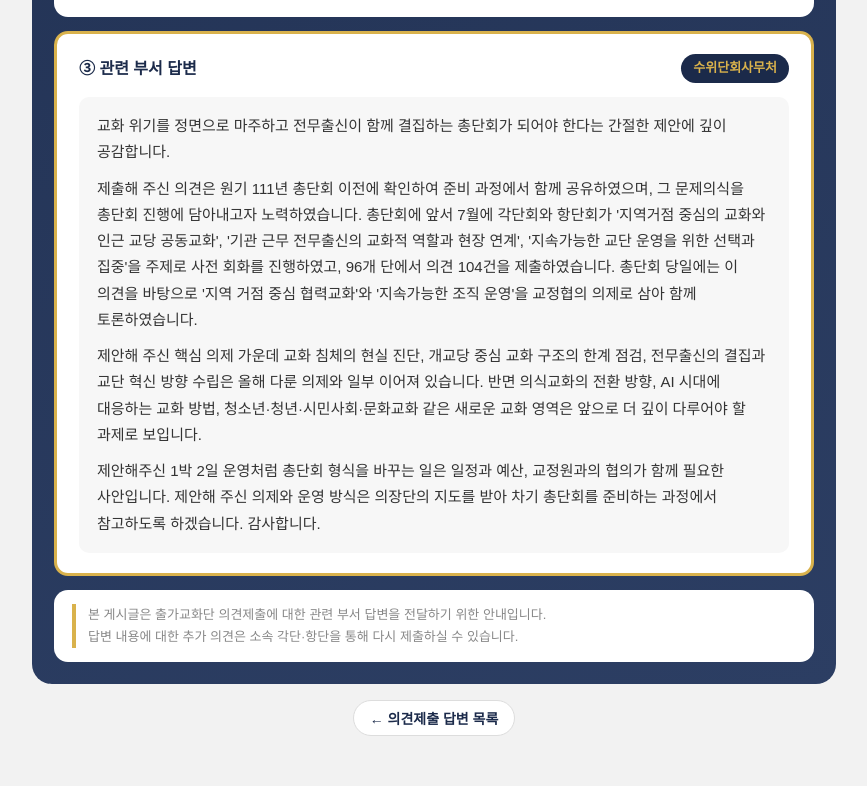
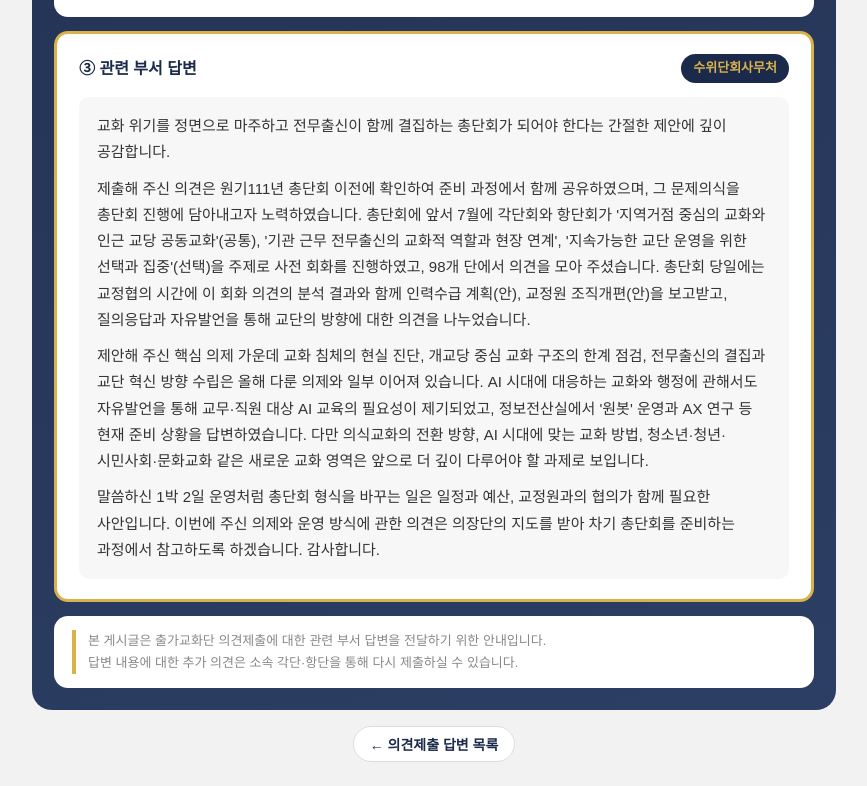
Before and after one commit to comechoi7-crypto/Opinions, a plain HTML site: page chongdanhoe-proposal/index.html in a window 1280 px wide. Shown: the part 1232-2018 px from the top of the page, without its empty margins (206-1073 px from the left). Before the commit the page ends 1992 px from the top, so only its background shows below. Drawn offline with Linux system fonts and the light colour scheme.

Commit message:
총단회 제안 답변 내용 수정
Co-Authored-By: Claude Opus 5.5 <noreply@anthropic.com>
Claude-Session: https://claude.ai/code/session_018HMcApoo72XtLDGhoTqwx5

```diff
--- a/chongdanhoe-proposal/index.html
+++ b/chongdanhoe-proposal/index.html
@@ -67,9 +67,9 @@
     </div>
     <div style="background:#F7F7F7;border-radius:10px;padding:16px 18px;font-size:15px;">
       <p style="margin:0 0 10px;">교화 위기를 정면으로 마주하고 전무출신이 함께 결집하는 총단회가 되어야 한다는 간절한 제안에 깊이 공감합니다.</p>
-      <p style="margin:0 0 10px;">제출해 주신 의견은 원기 111년 총단회 이전에 확인하여 준비 과정에서 함께 공유하였으며, 그 문제의식을 총단회 진행에 담아내고자 노력하였습니다. 총단회에 앞서 7월에 각단회와 항단회가 '지역거점 중심의 교화와 인근 교당 공동교화', '기관 근무 전무출신의 교화적 역할과 현장 연계', '지속가능한 교단 운영을 위한 선택과 집중'을 주제로 사전 회화를 진행하였고, 96개 단에서 의견 104건을 제출하였습니다. 총단회 당일에는 이 의견을 바탕으로 '지역 거점 중심 협력교화'와 '지속가능한 조직 운영'을 교정협의 의제로 삼아 함께 토론하였습니다.</p>
-      <p style="margin:0 0 10px;">제안해 주신 핵심 의제 가운데 교화 침체의 현실 진단, 개교당 중심 교화 구조의 한계 점검, 전무출신의 결집과 교단 혁신 방향 수립은 올해 다룬 의제와 일부 이어져 있습니다. 반면 의식교화의 전환 방향, AI 시대에 대응하는 교화 방법, 청소년·청년·시민사회·문화교화 같은 새로운 교화 영역은 앞으로 더 깊이 다루어야 할 과제로 보입니다.</p>
-      <p style="margin:0;">제안해주신 1박 2일 운영처럼 총단회 형식을 바꾸는 일은 일정과 예산, 교정원과의 협의가 함께 필요한 사안입니다. 제안해 주신 의제와 운영 방식은 의장단의 지도를 받아 차기 총단회를 준비하는 과정에서 참고하도록 하겠습니다. 감사합니다.</p>
+      <p style="margin:0 0 10px;">제출해 주신 의견은 원기111년 총단회 이전에 확인하여 준비 과정에서 함께 공유하였으며, 그 문제의식을 총단회 진행에 담아내고자 노력하였습니다. 총단회에 앞서 7월에 각단회와 항단회가 '지역거점 중심의 교화와 인근 교당 공동교화'(공통), '기관 근무 전무출신의 교화적 역할과 현장 연계', '지속가능한 교단 운영을 위한 선택과 집중'(선택)을 주제로 사전 회화를 진행하였고, 98개 단에서 의견을 모아 주셨습니다. 총단회 당일에는 교정협의 시간에 이 회화 의견의 분석 결과와 함께 인력수급 계획(안), 교정원 조직개편(안)을 보고받고, 질의응답과 자유발언을 통해 교단의 방향에 대한 의견을 나누었습니다.</p>
+      <p style="margin:0 0 10px;">제안해 주신 핵심 의제 가운데 교화 침체의 현실 진단, 개교당 중심 교화 구조의 한계 점검, 전무출신의 결집과 교단 혁신 방향 수립은 올해 다룬 의제와 일부 이어져 있습니다. AI 시대에 대응하는 교화와 행정에 관해서도 자유발언을 통해 교무·직원 대상 AI 교육의 필요성이 제기되었고, 정보전산실에서 '원봇' 운영과 AX 연구 등 현재 준비 상황을 답변하였습니다. 다만 의식교화의 전환 방향, AI 시대에 맞는 교화 방법, 청소년·청년·시민사회·문화교화 같은 새로운 교화 영역은 앞으로 더 깊이 다루어야 할 과제로 보입니다.</p>
+      <p style="margin:0;">말씀하신 1박 2일 운영처럼 총단회 형식을 바꾸는 일은 일정과 예산, 교정원과의 협의가 함께 필요한 사안입니다. 이번에 주신 의제와 운영 방식에 관한 의견은 의장단의 지도를 받아 차기 총단회를 준비하는 과정에서 참고하도록 하겠습니다. 감사합니다.</p>
     </div>
   </div>
 
```
